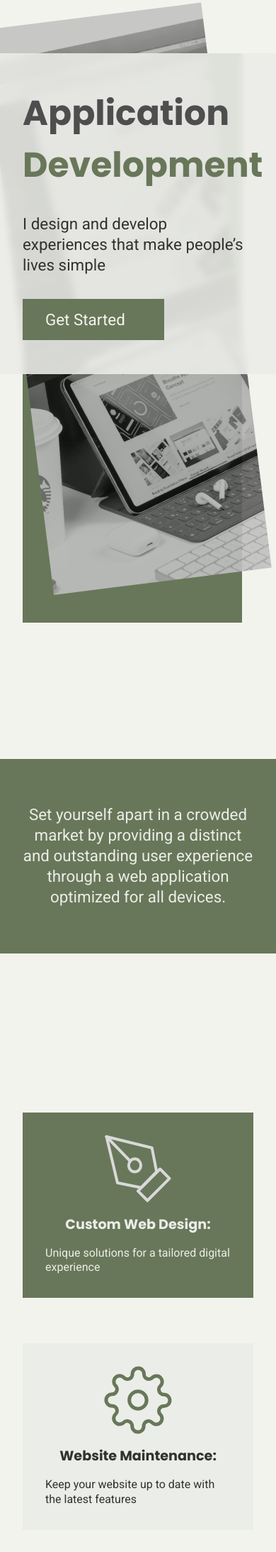
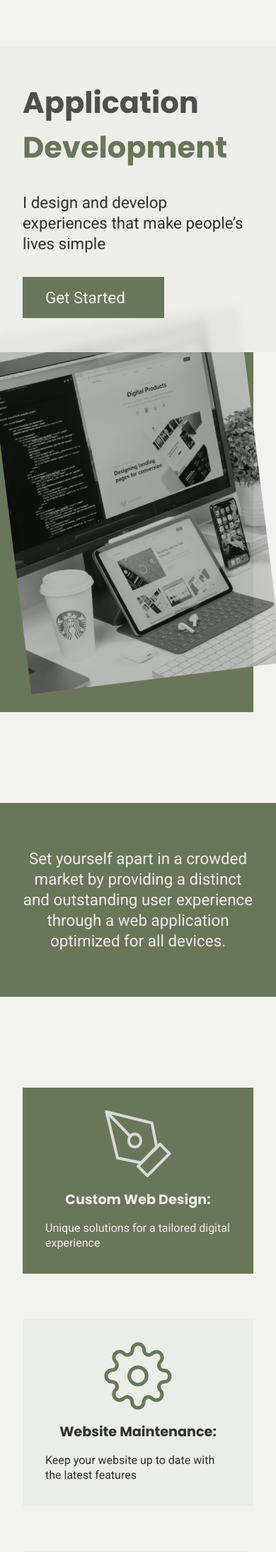
Before and after one commit to rp42dev/django_project, a Django app: page / in a window 390 px wide. Shown: the part 191-2377 px from the top of the page at 71% size. Run offline with Django 4.2, Linux system fonts and the light colour scheme.

Commit message:
update layout

```diff
--- a/DJANGO_PROJECT/static/css/style.css
+++ b/DJANGO_PROJECT/static/css/style.css
@@ -15,12 +15,12 @@
 
     /* color with opacity 0.9 */
 
-    --primary-color-09: rgba(104, 119, 89, 0.9);
-    --secondary-color-09: rgba(102, 99, 99, 0.9);
-    --white-color-09: rgba(243, 243, 238, 0.9);
-    --light-color-09: rgba(235, 237, 232, 0.9);
-    --dark-color-09: rgba(50, 49, 49, 0.9);
-    --gray-color-09: rgba(63, 61, 61, 0.9);
+    --primary-color-09: rgba(104, 119, 89, 0.8);
+    --secondary-color-09: rgba(102, 99, 99, 0.8);
+    --white-color-09: rgba(243, 243, 238, 0.8);
+    --light-color-09: rgba(235, 237, 232, 0.8);
+    --dark-color-09: rgba(50, 49, 49, 0.8);
+    --gray-color-09: rgba(63, 61, 61, 0.8);
 
 
     --primary-font: 'Roboto', sans-serif;
@@ -1099,6 +1169,7 @@ a:hover {
     flex-wrap: wrap;
     flex-direction: row !important;
     justify-content: center;
+    gap: 4rem 0rem;
 }
 
 .col {
@@ -1704,18 +1775,6 @@ a:hover {
     margin: 5% 0;
 }
 
-.feature-text__box-6deg {
-    position: absolute;
-    top: 50%;
-    left: 50%;
-    width: 50%;
-    height: 150%;
-    background-color: var(--light-color);
-    transform: translate(-50%, -50%) rotate(-6deg);
-    transform-origin: center;
-    z-index: -1;
-}
-
 /* =========Media Queries========= */
 
 @media screen and (max-width: 960px) {
@@ -1726,13 +1785,32 @@ a:hover {
 
 
 @media screen and (max-width: 768px) {
+    .spacer {
+        height: 8rem;
+    }
+    .split {
+        position: relative;
+        height: auto;
+        margin-top: 0%;
+    }
 
     .split__content {
+        position: relative;
         width: 100%;
+        z-index: 2;
     }
 
     .split__img {
-        max-width: calc(100% - 5rem);
+        position: relative;
+        width: 100vw;
+        max-width: calc(100vw - 2rem);
+        height: 60vh;
+        z-index: 1;
+    }
+
+    .split__img img {
+        height: 60vh;
+
     }
 
     .feature-text__box-6deg {
@@ -1741,6 +1819,9 @@ a:hover {
 }
 
 @media screen and (max-width: 480px) {
+    .header-text {
+        font-size: 2.6rem;
+    }
     .large-text {
         font-size: 1.4rem;
     }
--- a/home/templates/partials/about/hero.html
+++ b/home/templates/partials/about/hero.html
@@ -1,10 +1,10 @@
 {% load static %}
 
-<div class="spacer"></div>
+<div class="spacer my-4"></div>
 <section id="hero">
   <div class="container split">
     <div class="p-2 py-3 p-sm-3 py-xl-4 split__content m-0 m-sm-3 my-0 mr-0">
-      <h1 class="gray">Hi I’m <span class=" primary">Raivis</span></h1>
+      <h1 class="header-text gray">Hi I’m <span class=" primary">Raivis</span></h1>
       <p class="large-text">
         I am a web app designer and developer based in Ireland,
         I create user-friendly and visually
--- a/home/templates/partials/contact/hero.html
+++ b/home/templates/partials/contact/hero.html
@@ -1,10 +1,10 @@
 {% load static %}
 
-<div class="spacer"></div>
+<div class="spacer my-4"></div>
 <section id="hero">
   <div class="container split">
     <div class="p-2 py-3 p-sm-3 py-xl-4 split__content m-0 m-sm-3 my-0 mr-0">
-      <h1 class="gray">Get in <span class=" primary">touch</span></h1>
+      <h1 class="header-text gray">Get in <span class=" primary">touch</span></h1>
       <p class="large-text">
         Use the form to give me as much detail as possible and
         I’ll get back to you as soon as I can.
--- a/home/templates/partials/home/featured-apart.html
+++ b/home/templates/partials/home/featured-apart.html
@@ -12,6 +12,4 @@
       </div>
     </div>
   </div>
-  <div class="feature-text__box-6deg">
-  </div>
 </section>
--- a/home/templates/partials/home/featured-cards.html
+++ b/home/templates/partials/home/featured-cards.html
@@ -5,7 +5,7 @@
     <div class="container">
       <div class="p-0 px-sm-1 row">
 
-        <div class="p-2 col-12 col-md-6 col-xl-4">
+        <div class="px-2 col-12 col-md-6 col-xl-4">
           <div class="flex__item p-2 bg-primary">
             <img src="{% static 'icons\icon_pen_tool_.svg' %}" alt="Python" class="img-fluid">
             <h6 class="light">Custom Web Design:</h6>
@@ -13,7 +13,7 @@
           </div>
         </div>
 
-        <div class="p-2 col-12 col-md-6 col-xl-4">
+        <div class="px-2 col-12 col-md-6 col-xl-4">
           <div class="flex__item p-2 bg-light">
             <img src="{% static 'icons\icon_settings_.svg' %}" alt="Django" class="img-fluid">
             <h6 class="dark">Website Maintenance:</h6>
@@ -21,7 +21,7 @@
           </div>
         </div>
 
-        <div class="p-2 col-12 col-md-6 col-xl-4">
+        <div class="px-2 col-12 col-md-6 col-xl-4">
           <div class="flex__item p-2 bg-light">
             <img src="{% static 'icons\icon_edit_.svg' %}" alt="React" class="img-fluid">
             <h6 class="dark">Website face-lifts:</h6>
@@ -29,7 +29,7 @@
           </div>
         </div>
 
-        <div class="p-2 col-12 col-md-6 col-xl-4">
+        <div class="px-2 col-12 col-md-6 col-xl-4">
           <div class="flex__item p-2 bg-light">
             <img src="{% static 'icons\icon_maximize_.svg' %}" alt="Linux" class="img-fluid">
             <h6 class="dark">Responsive Design:</h6>
@@ -37,7 +37,7 @@
           </div>
         </div>
 
-        <div class="p-2 col-12 col-md-6 col-xl-4">
+        <div class="px-2 col-12 col-md-6 col-xl-4">
           <div class="flex__item p-2 bg-light">
             <img src="{% static 'icons\icon_hard_drive_.svg' %}" alt="Linux" class="img-fluid">
             <h6 class="dark">Website Hosting:</h6>
@@ -45,7 +45,7 @@
           </div>
         </div>
 
-        <div class="p-2 col-12 col-md-6 col-xl-4">
+        <div class="px-2 col-12 col-md-6 col-xl-4">
           <div class="flex__item p-2 bg-primary">
             <img src="{% static 'icons\icon_search_.svg' %}" alt="Linux" class="img-fluid">
             <h6 class="light">SEO Enhancement:</h6>
--- a/home/templates/partials/home/featured-whether.html
+++ b/home/templates/partials/home/featured-whether.html
@@ -13,6 +13,4 @@
       </div>
     </div>
   </div>
-  <div class="feature-text__box-6deg">
-  </div>
 </section>
--- a/home/templates/partials/home/hero.html
+++ b/home/templates/partials/home/hero.html
@@ -1,10 +1,10 @@
 {% load static %}
 
-<div class="spacer"></div>
+<div class="spacer my-4"></div>
 <section id="hero">
   <div class="container split relative">
     <div class="p-2 py-3 p-sm-3 py-xl-4 split__content m-0 m-sm-3 my-0 mr-0">
-      <h1 class="gray">Application <span class=" primary">Development</span></h1>
+      <h1 class="header-text gray">Application <span class=" primary">Development</span></h1>
       <p class="large-text">
         I design and develop experiences that make people’s lives simple
       </p>
```
Also changed, not shown: other parts of DJANGO_PROJECT/static/css/style.css (+70 -0 lines).
